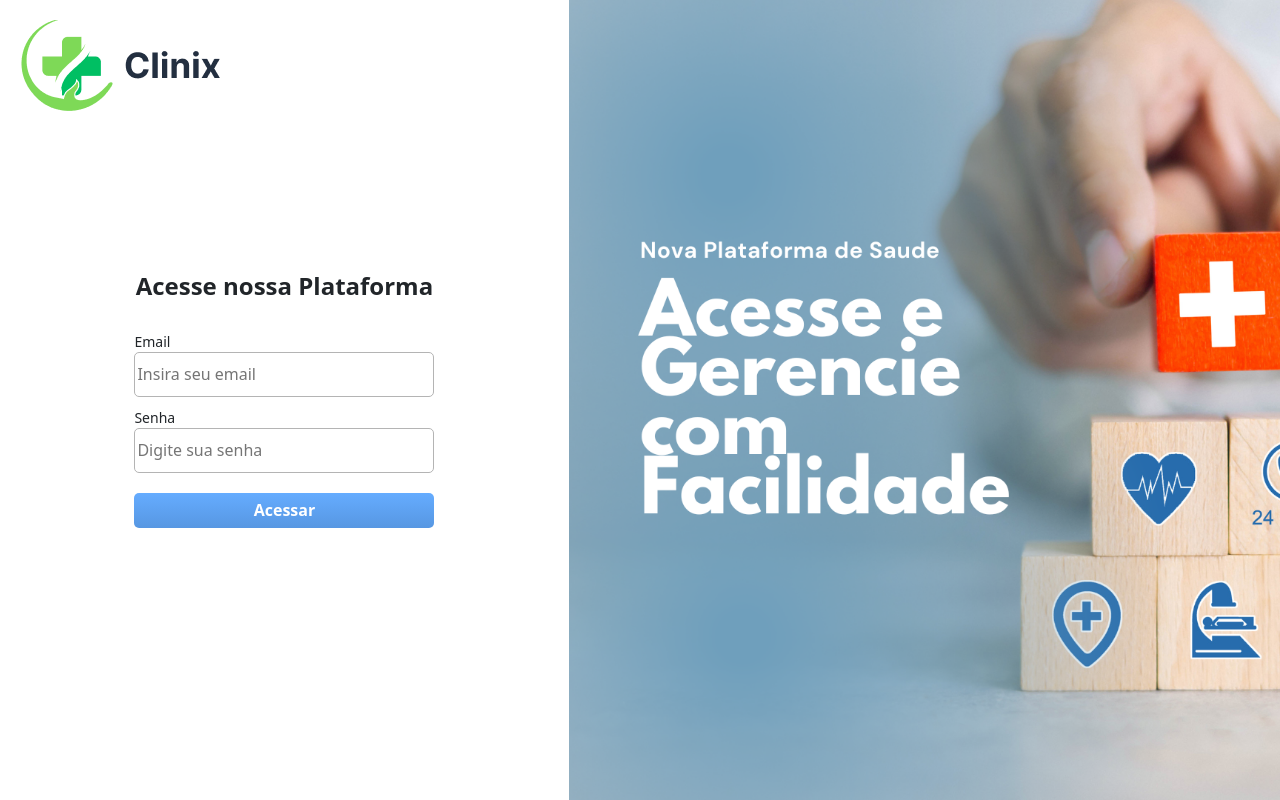
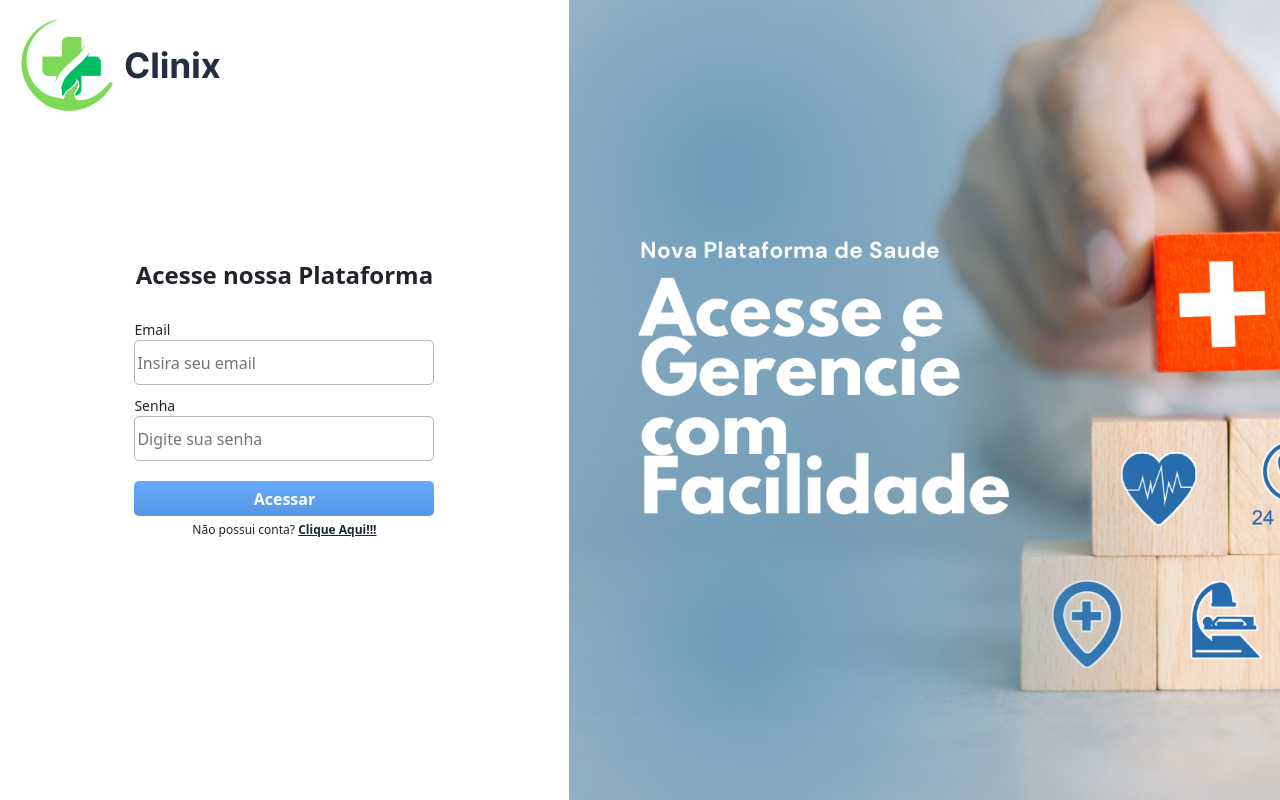
Before and after one commit to rageagainst10/Clinix, a React (Vite) app: page / in a window 1280 px wide. Built offline with nearby package versions, Linux system fonts and the light colour scheme.

Commit message:
link para o register

```diff
--- a/src/pages/Login/Login.css
+++ b/src/pages/Login/Login.css
@@ -83,3 +83,19 @@ body {
     margin: 0;
     padding: 0;
 }
+
+.link-register{
+    display: flex;
+    flex-direction: row;
+    margin-top: 5px;
+}
+
+.description-link{
+    font-size: 12px;
+}
+
+.button-link{
+    font-size: 12px;
+    font-weight: bold;
+    color: #192437;
+}
--- a/src/pages/Login/Login.jsx
+++ b/src/pages/Login/Login.jsx
@@ -59,6 +59,10 @@ function Login() {
               />
             </div>
             <button className='button-login' type="submit">Acessar</button>
+            <div className='link-register'>
+              <span className='description-link'>Não possui conta?&nbsp;</span>
+              <a className='button-link' href="/cadastro">Clique Aqui!!!</a>
+            </div>
           </form>
         </div>
       </main>
```
